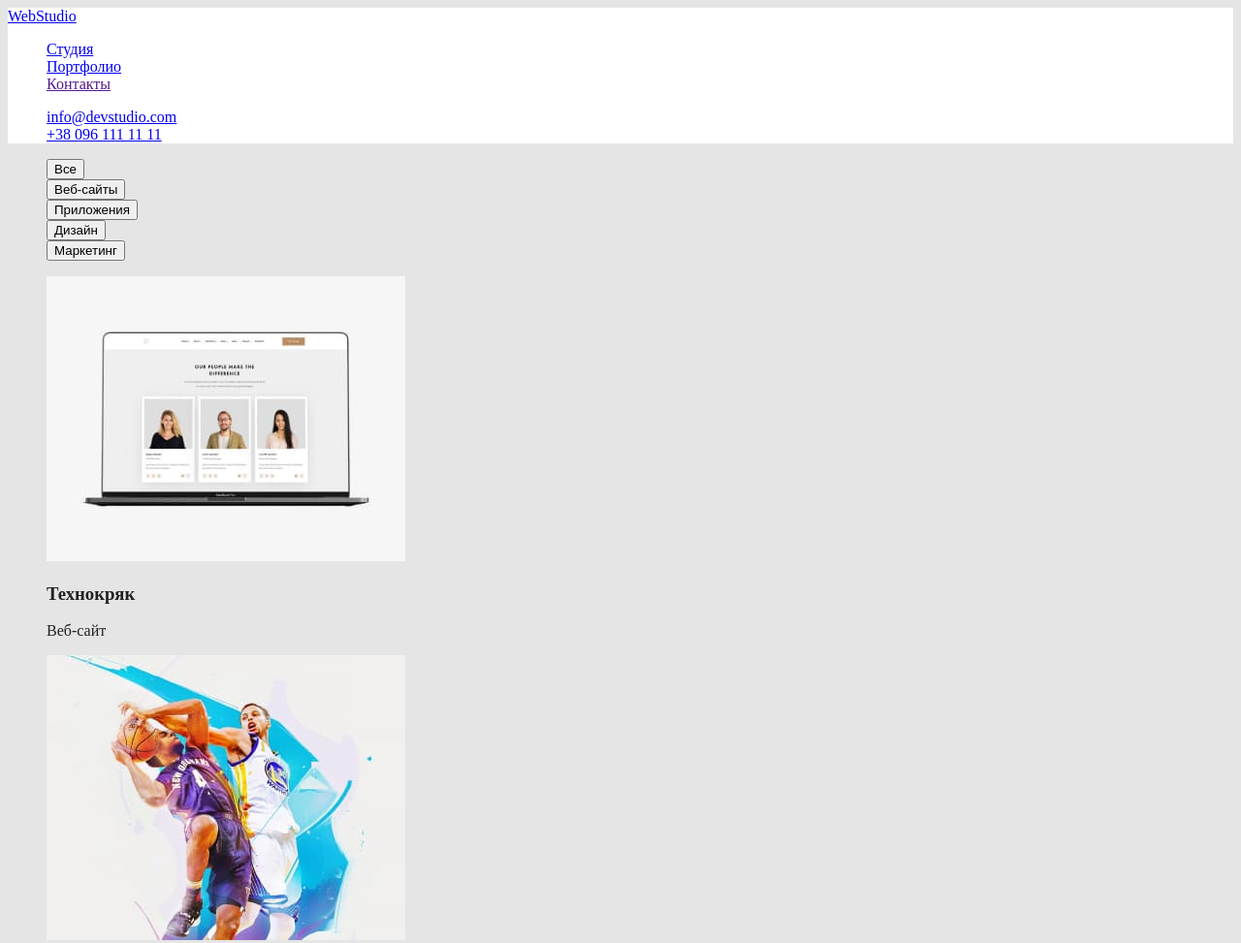
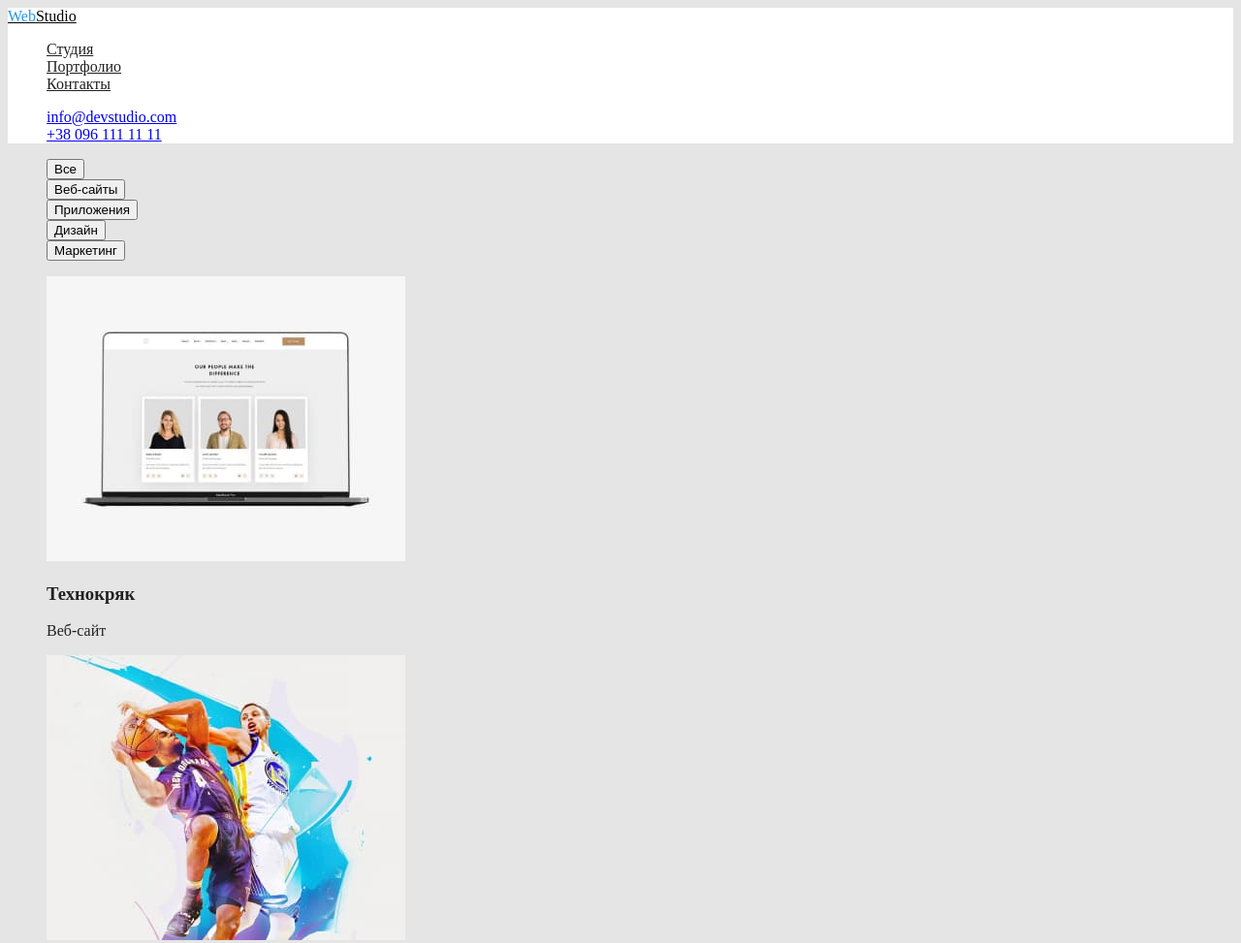
Before and after one commit to Cocokringle/goit-markup-hw-02, a plain HTML site: page portfolio.html in a window 1280 px wide. Shown: the top 973 px of the page at 97% size. Drawn offline with Linux system fonts and the light colour scheme.

Commit message:
цсс блок навигации

```diff
--- a/css/styles.css
+++ b/css/styles.css
@@ -1,7 +1,7 @@
 /* Цвет основного текста #212121 */
 /* Цвет вторичного текста #757575 */
 /* Цвет акцента #2196F3 */
-/* Цвета эмблемы #000000 #FFFFFF  */
+/* Цвета лого #000000 #FFFFFF  */
 /* Цвет заголовка героя и адреса #FFFFFF */
 /* Цвет контактов в футере rgba(255, 255, 255, 0.6); */
 /* Цвет шапки #FFFFFF */
@@ -9,6 +9,7 @@
 /* Цвет вторичного фона #F5F4FA */
 /* Цвет фона в футере #2F303A */
 
+/* Тело */
 body {
   background-color: #e5e5e5;
   color: #212121;
@@ -16,9 +17,22 @@ body {
 ul {
   list-style: none;
 }
-header {
+/* Шапка */
+.header {
   background-color: #ffffff;
 }
+/* Логотип */
 .logo {
   color: #000000;
 }
+.part-logo {
+  color: #2196f3;
+}
+/* Блок навигации */
+.site-nav .link {
+  color: #212121;
+}
+.site-nav .link:hover,
+.site-nav .link:focus {
+  color: #2196f3;
+}
--- a/portfolio.html
+++ b/portfolio.html
@@ -11,14 +11,14 @@
 
 <body>
     <!--Шапка страницы-->
-    <header>
-        <a href="./index.html">WebStudio</a>
+    <header class="header">
+        <a href="./index.html" class="logo"><span class="part-logo">Web</span>Studio</a>
         <!--Навигция на другие страницы-->
-        <nav>
+        <nav class="site-nav">
             <ul>
-                <li> <a href="./index.html">Студия</a></li>
-                <li> <a href="./portfolio.html">Портфолио</a></li>
-                <li> <a href="">Контакты</a></li>
+                <li> <a href="./index.html" class="link">Студия</a></li>
+                <li> <a href="./portfolio.html" class="link">Портфолио</a></li>
+                <li> <a href="" class="link">Контакты</a></li>
             </ul>
         </nav>
         <ul>
@@ -88,7 +88,7 @@
     </main>
     <!--Подвал-->
     <footer>
-        <a href="./index.html">WebStudio</a>
+        <a href="./index.html" class="logo"><span class="part-logo">Web</span>Studio</a>
         <address>г. Киев, пр-т Леси Украинки, 26</address>
         <address>
             <a href="mailto:info@devstudio.com">info@devstudio.com</a>
```
Also changed, not shown: index.html (+7 -7 lines).
